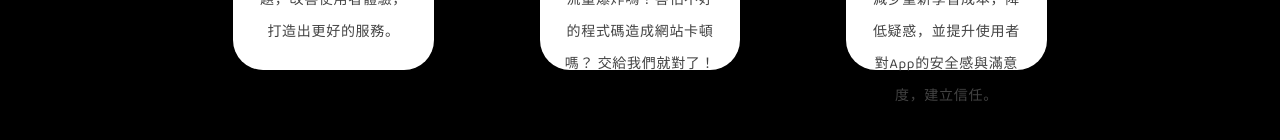
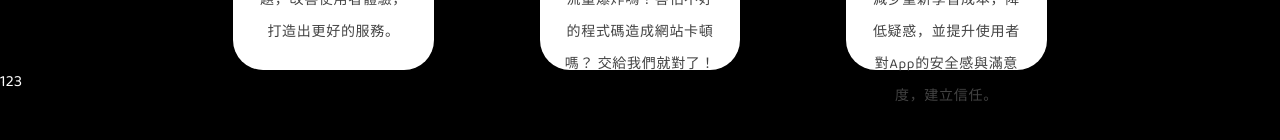
Before and after one commit to creativeplanets/homepage, a Next.js app: page / in a window 1280 px wide. Shown: the part 996-1136 px from the top of the page. Built offline with nearby package versions, Linux system fonts and the light colour scheme; a web font is replaced by a local one.

Commit message:
scrollTop file

```diff
--- /dev/null
+++ b/src/components/ScrollTop.tsx
@@ -0,0 +1,10 @@
+// import styles from '../styles/Button.module.css'
+
+interface ScrollTop {
+}
+
+export default function Button(props: ScrollTop) {
+    return (
+        <div>123</div>
+    )
+  }
--- a/src/pages/index.tsx
+++ b/src/pages/index.tsx
@@ -3,6 +3,7 @@
 import { Inter } from "next/font/google";
 import Button from "@/components/Button";
 import CardSection from "@/components/CardSection";
+import ScrollTop from "@/components/ScrollTop";
 
 const inter = Inter({ subsets: ["latin"] });
 
@@ -18,6 +19,7 @@
       <main>
         <Button title="See more"></Button>
         <CardSection></CardSection>
+        <ScrollTop></ScrollTop>
       </main>
     </>
   );
```
